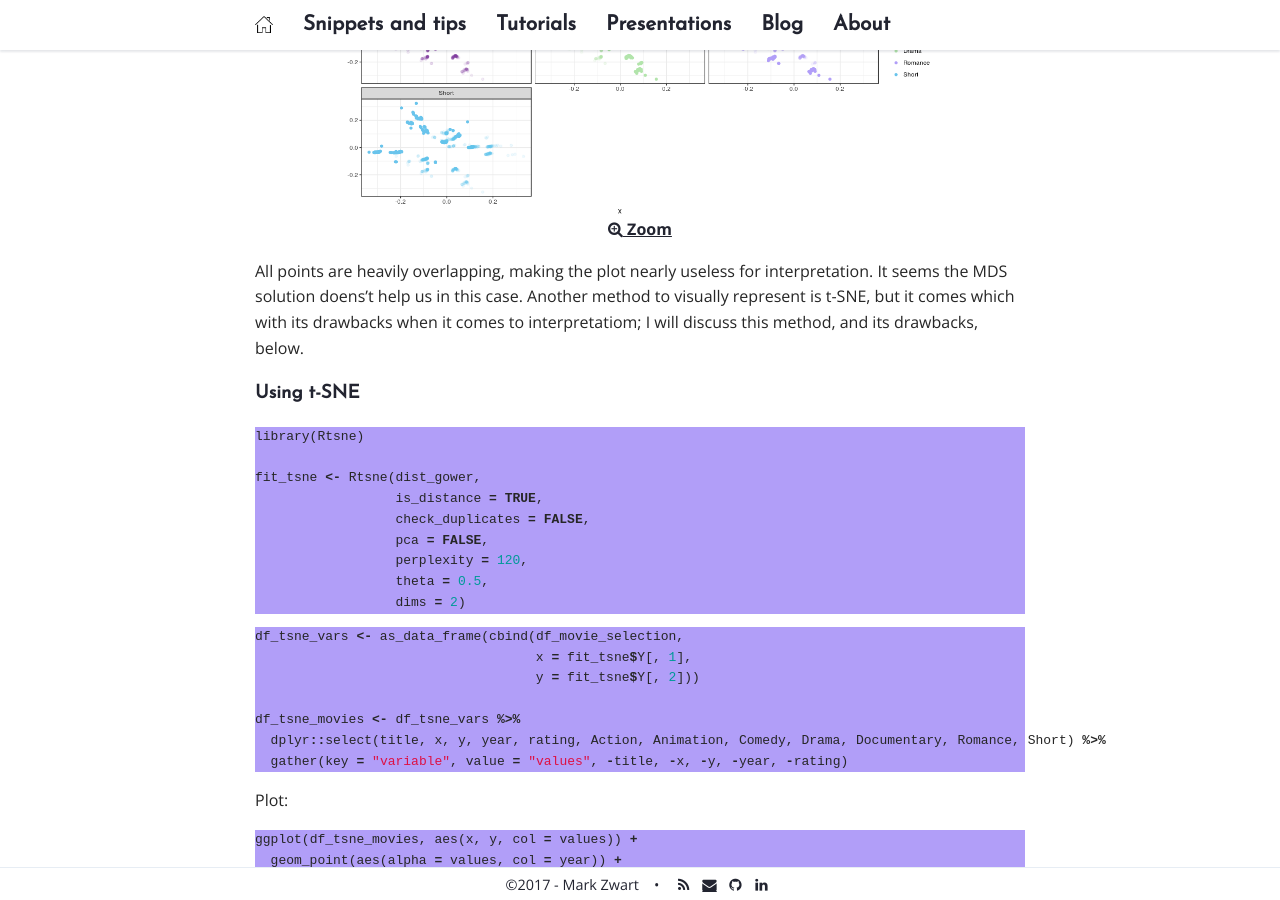
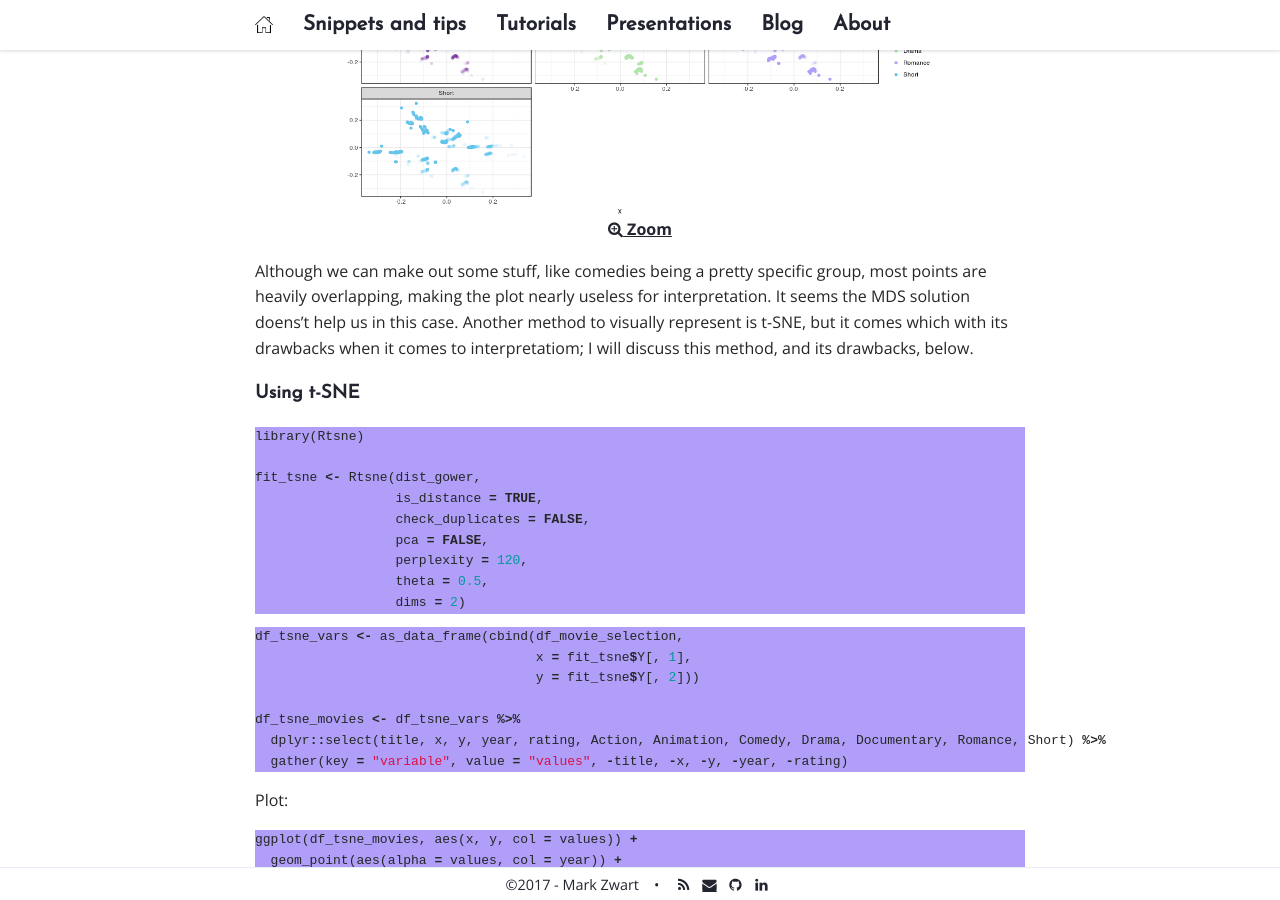
Before and after one commit to mark-me/mark-me.github.io, a Jekyll site: the page built from _pages/tutorials/distance-measures/distance-measures.md, in a window 1280 px wide and 900 px high, scrolled down 8605 px. Built offline with Jekyll 4.4.1, drawn with Linux system fonts in a browser that asks for light colours; nearby versions of some CDN libraries; comment, search, counter and statistics services are not loaded.

Commit message:
Update distance-measures.md

```diff
--- a/_pages/tutorials/distance-measures/distance-measures.md
+++ b/_pages/tutorials/distance-measures/distance-measures.md
@@ -263,7 +263,7 @@
 <i class='fa fa-search-plus '></i> Zoom</a>
 {: refdef}
 
-All points are heavily overlapping, making the plot nearly useless for interpretation. It seems the MDS solution doens't help us in this case. Another method to visually represent is t-SNE, but it comes which with its drawbacks when it comes to interpretatiom; I will discuss this method, and its drawbacks, below.
+Although we can make out some stuff, like comedies being a pretty specific group, most points are heavily overlapping, making the plot nearly useless for interpretation. It seems the MDS solution doens't help us in this case. Another method to visually represent is t-SNE, but it comes which with its drawbacks when it comes to interpretatiom; I will discuss this method, and its drawbacks, below.
 
 ### Using t-SNE
 
```
